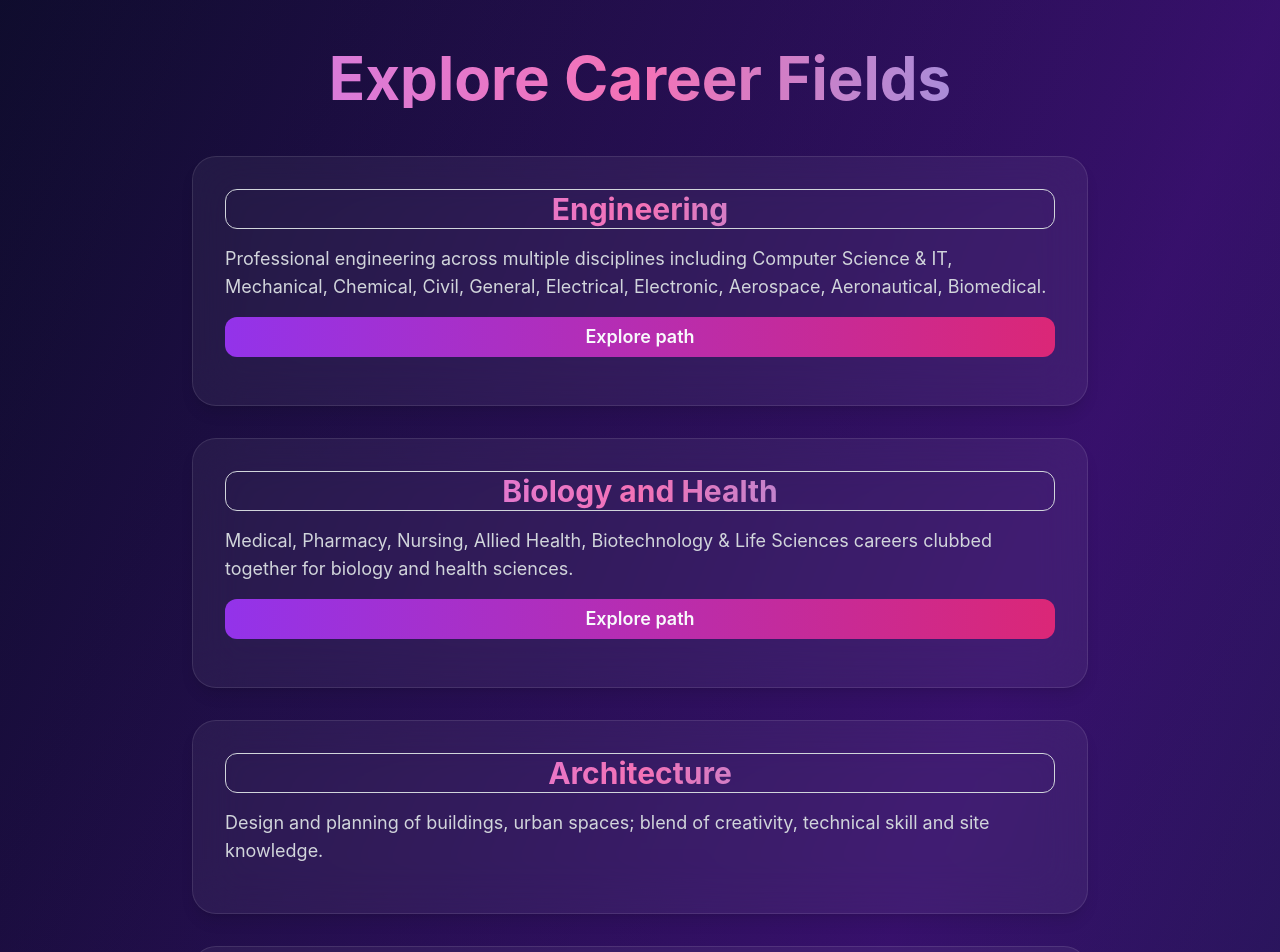
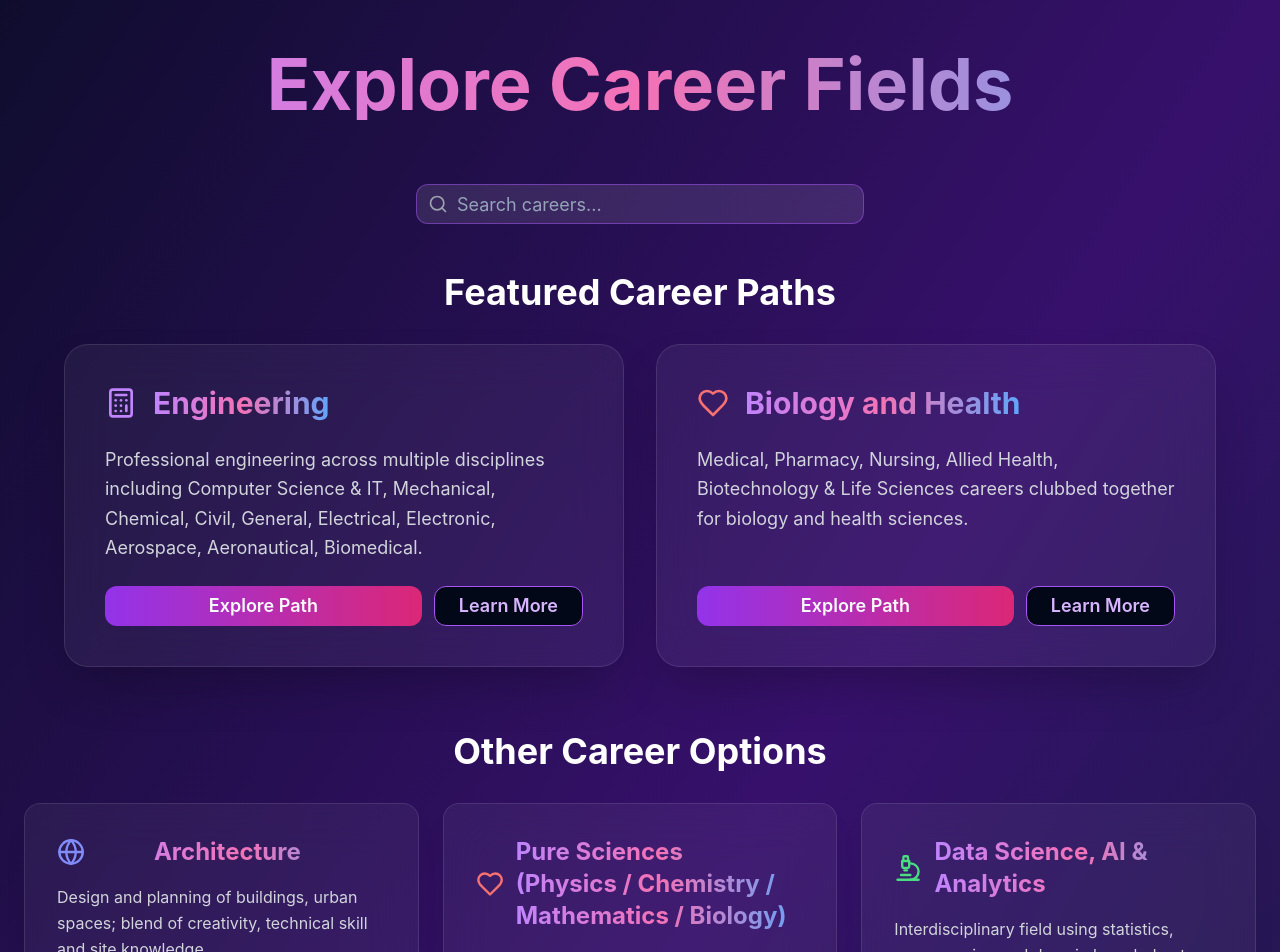
Before and after one commit to Pushkarcodes166/MINI_PRJ_FINAL_REPO, a React (Vite) app in the folder TE_prj/vite-project/: page /career-fields in a window 1280 px wide. Shown: the top 952 px of the page. Built offline with nearby package versions, Linux system fonts and the light colour scheme.

Commit message:
made changes to the Layout of Careers path page

```diff
--- a/TE_prj/vite-project/src/data/careerRoadmaps.js
+++ b/TE_prj/vite-project/src/data/careerRoadmaps.js
@@ -840,5 +840,86 @@ export const careerRoadmaps = {
       salary: "Entry-level: ₹4-7 LPA | Mid-level: ₹10-18 LPA | Senior: ₹20-35 LPA",
       trends: "CRISPR technology, synthetic biology, personalized medicine, and agricultural biotech are key trends."
     }
+  },
+  "Medical (MBBS/BDS/AYUSH)": {
+    description: "Medical professionals in various specialties, including doctors, dentists, and alternative medicine practitioners.",
+    education: [
+      "Complete 10th Standard",
+      "Choose Science Stream (PCB - Physics, Chemistry, Biology) in 11th and 12th",
+      "Complete 12th Standard with good percentage (minimum 50% in PCB required for medical courses)",
+      "MBBS (5.5 years including internship)",
+      "BDS (5 years)",
+      "AYUSH programs (5.5 years including internship)",
+      "MD/MS/DNB (3 years - Optional specialization)"
+    ],
+    skills: [
+      "General Medicine",
+      "Surgery",
+      "Pediatrics",
+      "Orthopedics"
+    ],
+    careers: [
+      {
+        title: "General Physician",
+        description: "Primary healthcare provider",
+        salary: "₹5-15 LPA"
+      },
+      {
+        title: "Surgeon",
+        description: "Surgical procedures and operations",
+        salary: "₹10-30 LPA"
+      },
+      {
+        title: "Pediatrician",
+        description: "Child healthcare specialist",
+        salary: "₹6-20 LPA"
+      },
+      {
+        title: "Orthopedic Surgeon",
+        description: "Bone and joint specialist",
+        salary: "₹12-35 LPA"
+      },
+      {
+        title: "Cardiologist",
+        description: "Heart and cardiovascular specialist",
+        salary: "₹15-40 LPA"
+      },
+      {
+        title: "Dentist",
+        description: "Oral health and dental care",
+        salary: "₹4-12 LPA"
+      }
+    ],
+    courses: [
+      {
+        name: "Anatomy and Physiology",
+        description: "Human body structure and function",
+        duration: "6 months",
+        platform: "Online Platforms"
+      },
+      {
+        name: "Clinical Medicine",
+        description: "Diagnosis and treatment techniques",
+        duration: "6 months",
+        platform: "Coursera, edX"
+      },
+      {
+        name: "Surgical Skills",
+        description: "Basic surgical procedures",
+        duration: "4 months",
+        platform: "Udemy, Simplilearn"
+      },
+      {
+        name: "Medical Ethics",
+        description: "Ethical practices in medicine",
+        duration: "3 months",
+        platform: "Online Platforms"
+      }
+    ],
+    insights: {
+      growth: "Medical field shows 18% growth with increasing healthcare needs and technological advancements.",
+      salary: "Entry-level: ₹4-8 LPA | Mid-level: ₹10-20 LPA | Senior: ₹25-50 LPA",
+      trends: "Telemedicine, AI in diagnostics, personalized medicine, and preventive healthcare are key trends."
+    }
   }
 };
--- a/TE_prj/vite-project/src/pages/CareerFieldsPage.jsx
+++ b/TE_prj/vite-project/src/pages/CareerFieldsPage.jsx
@@ -2,7 +2,9 @@ import React, { useState } from 'react';
 import { motion } from 'framer-motion';
 import { Helmet } from 'react-helmet';
 import { Button } from '@/components/ui/button';
+import { Input } from '@/components/ui/input';
 import scienceCareers from '../data/science_careers.js';
+import { Search, ChevronDown, ChevronRight, BookOpen, Users, Heart, Microscope, Calculator, Globe, Briefcase } from 'lucide-react';
 // Main headings for clubbing
 const mainFields = [
   {
@@ -40,6 +42,22 @@ const remainingCareers = scienceCareers.filter(c => !clubbedIds.includes(c.id));
 const CareerFieldsPage = () => {
   const [openField, setOpenField] = useState(null);
   const [showPath, setShowPath] = useState({});
+  const [searchTerm, setSearchTerm] = useState('');
+
+  const getIcon = (title) => {
+    if (title.toLowerCase().includes('engineering')) return <Calculator className="w-8 h-8 text-purple-400" />;
+    if (title.toLowerCase().includes('biology') || title.toLowerCase().includes('health')) return <Heart className="w-8 h-8 text-red-400" />;
+    if (title.toLowerCase().includes('science')) return <Microscope className="w-8 h-8 text-green-400" />;
+    if (title.toLowerCase().includes('education')) return <BookOpen className="w-8 h-8 text-blue-400" />;
+    if (title.toLowerCase().includes('social')) return <Users className="w-8 h-8 text-yellow-400" />;
+    if (title.toLowerCase().includes('business') || title.toLowerCase().includes('management')) return <Briefcase className="w-8 h-8 text-orange-400" />;
+    return <Globe className="w-8 h-8 text-indigo-400" />;
+  };
+
+  const filteredRemainingCareers = remainingCareers.filter(career =>
+    career.title.toLowerCase().includes(searchTerm.toLowerCase()) ||
+    career.description.toLowerCase().includes(searchTerm.toLowerCase())
+  );
 
   return (
     <>
@@ -49,86 +67,157 @@ const CareerFieldsPage = () => {
       <div className="min-h-screen relative overflow-hidden">
         <div className="absolute inset-0 bg-gradient-to-br from-purple-900/20 via-blue-900/20 to-pink-900/20 animate-gradient" />
         <div className="relative z-10 container mx-auto px-6 py-12">
-          <h1 className="text-5xl md:text-6xl font-bold mb-12 gradient-text text-center">Explore Career Fields</h1>
-          <div className="flex flex-col gap-8 w-full max-w-4xl mx-auto">
-            {/* Engineering main heading */}
-            {mainFields.map(field => (
+          <motion.h1
+            initial={{ opacity: 0, y: -20 }}
+            animate={{ opacity: 1, y: 0 }}
+            className="text-5xl md:text-7xl font-bold mb-16 gradient-text text-center"
+          >
+            Explore Career Fields
+          </motion.h1>
+
+          {/* Search Bar */}
+          <motion.div
+            initial={{ opacity: 0, y: 20 }}
+            animate={{ opacity: 1, y: 0 }}
+            transition={{ delay: 0.2 }}
+            className="mb-12 max-w-md mx-auto"
+          >
+            <div className="relative">
+              <Search className="absolute left-3 top-1/2 transform -translate-y-1/2 text-gray-400 w-5 h-5" />
+              <Input
+                type="text"
+                placeholder="Search careers..."
+                value={searchTerm}
+                onChange={(e) => setSearchTerm(e.target.value)}
+                className="pl-10 py-3 text-lg bg-white/10 border-purple-500/50 text-white placeholder-gray-400 rounded-xl focus:ring-2 focus:ring-purple-500"
+              />
+            </div>
+          </motion.div>
+
+          <div className="space-y-16">
+            {/* Featured Career Paths */}
+            <motion.section
+              initial={{ opacity: 0 }}
+              animate={{ opacity: 1 }}
+              transition={{ delay: 0.4 }}
+            >
+              <h2 className="text-3xl md:text-4xl font-bold mb-8 text-center text-white">Featured Career Paths</h2>
+              <div className="grid grid-cols-1 md:grid-cols-2 gap-8 w-full max-w-6xl mx-auto">
+                {mainFields.map((field, index) => (
                   <motion.div
                     key={field.id}
                     initial={{ opacity: 0, y: 20 }}
                     whileInView={{ opacity: 1, y: 0 }}
                     viewport={{ once: true }}
-                className="glass-effect p-8 rounded-3xl card-hover shadow-lg border border-purple-700/30 w-full flex flex-col min-w-0"
-                style={{ wordBreak: 'break-word', overflowWrap: 'break-word', minWidth: 0, boxSizing: 'border-box' }}
+                    transition={{ delay: index * 0.1 }}
+                    className="glass-effect p-10 rounded-3xl card-hover shadow-2xl border border-purple-700/30 w-full flex flex-col min-w-0 hover:shadow-purple-500/20"
                   >
-                <div className="flex min-w-0">
+                    <div className="flex items-center mb-6">
+                      {getIcon(field.title)}
+                      <h3 className="text-2xl md:text-3xl font-bold ml-4 gradient-text">{field.title}</h3>
+                    </div>
+                    <p className="text-gray-300 mb-6 text-lg leading-relaxed">{field.description}</p>
+                    <div className="flex gap-3 mt-auto">
+                      <Button
+                        variant="default"
+                        className="flex-1 px-6 py-3 text-lg font-semibold bg-gradient-to-r from-purple-600 to-pink-600 hover:from-purple-700 hover:to-pink-700 rounded-xl transition-all duration-300 hover:scale-105"
+                        onClick={() => window.open(field.route, '_blank')}
+                      >
+                        Explore Path
+                      </Button>
                       <Button
                         variant="outline"
-                    className="w-full text-left text-3xl font-bold mb-4 gradient-text py-4 px-2 rounded-xl whitespace-normal break-words min-w-0"
-                    style={{ whiteSpace: 'normal', wordBreak: 'break-word', minWidth: 0, boxSizing: 'border-box' }}
+                        className="px-6 py-3 text-lg font-semibold border-purple-500 text-purple-300 hover:bg-purple-500/10 rounded-xl transition-all duration-300"
                       >
-                    <span className="block min-w-0 break-words whitespace-normal">{field.title}</span>
+                        Learn More
                       </Button>
                     </div>
-                <p className="text-gray-300 mb-4 text-lg whitespace-normal break-words min-w-0" style={{ whiteSpace: 'normal', wordBreak: 'break-word', minWidth: 0 }}>{field.description}</p>
-                <Button
-                  variant="default"
-                  className="mb-4 px-6 py-3 text-lg font-semibold bg-gradient-to-r from-purple-600 to-pink-600 hover:from-purple-700 hover:to-pink-700 rounded-xl"
-                  onClick={() => window.open(field.route, '_blank')}
-                >
-                  Explore path
-                </Button>
                   </motion.div>
                 ))}
+              </div>
+            </motion.section>
 
-            {/* Remaining careers as before */}
-            {remainingCareers.map(field => (
+            {/* Other Career Options */}
+            <motion.section
+              initial={{ opacity: 0 }}
+              animate={{ opacity: 1 }}
+              transition={{ delay: 0.6 }}
+            >
+              <h2 className="text-3xl md:text-4xl font-bold mb-8 text-center text-white">Other Career Options</h2>
+              <div className="grid grid-cols-1 md:grid-cols-2 lg:grid-cols-3 gap-6 w-full max-w-7xl mx-auto">
+                {filteredRemainingCareers.map((field, index) => (
                   <motion.div
                     key={field.id}
                     initial={{ opacity: 0, y: 20 }}
                     whileInView={{ opacity: 1, y: 0 }}
                     viewport={{ once: true }}
-                className="glass-effect p-8 rounded-3xl card-hover shadow-lg border border-purple-700/30 w-full flex flex-col min-w-0"
-                style={{ wordBreak: 'break-word', overflowWrap: 'break-word', minWidth: 0, boxSizing: 'border-box' }}
+                    transition={{ delay: index * 0.05 }}
+                    className="glass-effect p-8 rounded-2xl card-hover shadow-xl border border-purple-700/30 w-full flex flex-col min-w-0 hover:shadow-purple-500/20"
                   >
-                <div className="flex min-w-0">
+                    <div className="flex items-center mb-4">
+                      {getIcon(field.title)}
                       <Button
-                    variant="outline"
-                    className="w-full text-left text-3xl font-bold mb-4 gradient-text py-4 px-2 rounded-xl whitespace-normal break-words min-w-0"
+                        variant="ghost"
+                        className="w-full text-left text-xl md:text-2xl font-bold ml-3 gradient-text p-0 h-auto hover:bg-transparent"
                         onClick={() => setOpenField(openField === field.id ? null : field.id)}
-                    style={{ whiteSpace: 'normal', wordBreak: 'break-word', minWidth: 0, boxSizing: 'border-box' }}
                       >
-                    <span className="block min-w-0 break-words whitespace-normal">{field.title}</span>
+                        <span className="flex items-center">
+                          {field.title}
+                          {openField === field.id ? (
+                            <ChevronDown className="ml-2 w-5 h-5" />
+                          ) : (
+                            <ChevronRight className="ml-2 w-5 h-5" />
+                          )}
+                        </span>
                       </Button>
                     </div>
-                <p className="text-gray-300 mb-4 text-lg whitespace-normal break-words min-w-0" style={{ whiteSpace: 'normal', wordBreak: 'break-word', minWidth: 0 }}>{field.description}</p>
+                    <p className="text-gray-300 mb-4 text-base leading-relaxed flex-1">{field.description}</p>
                     {openField === field.id && (
                       <motion.div
                         initial={{ opacity: 0, height: 0 }}
                         animate={{ opacity: 1, height: 'auto' }}
-                    className="mt-4"
+                        className="mt-4 space-y-4"
                       >
+                        <div className="flex gap-2">
                           <Button
                             variant="default"
-                      className="mb-4 px-6 py-3 text-xl font-semibold bg-gradient-to-r from-purple-600 to-pink-600 hover:from-purple-700 hover:to-pink-700 rounded-xl"
+                            size="sm"
+                            className="flex-1 px-4 py-2 text-sm font-semibold bg-gradient-to-r from-purple-600 to-pink-600 hover:from-purple-700 hover:to-pink-700 rounded-lg"
                             onClick={() => setShowPath(prev => ({ ...prev, [field.id]: !prev[field.id] }))}
                           >
-                      {showPath[field.id] ? 'Hide detailed path' : 'Explore detailed path'}
+                            {showPath[field.id] ? 'Hide Path' : 'View Roadmap'}
                           </Button>
+                          <Button
+                            variant="outline"
+                            size="sm"
+                            className="px-4 py-2 text-sm font-semibold border-purple-500 text-purple-300 hover:bg-purple-500/10 rounded-lg"
+                          >
+                            Learn More
+                          </Button>
+                        </div>
                         {showPath[field.id] && (
-                      <div>
-                        <h4 className="font-semibold mb-2 text-purple-400 text-xl">Pathway Steps:</h4>
-                        <ul className="list-decimal ml-6 text-gray-300 text-lg whitespace-normal break-words min-w-0" style={{ whiteSpace: 'normal', wordBreak: 'break-word', minWidth: 0 }}>
+                          <motion.div
+                            initial={{ opacity: 0 }}
+                            animate={{ opacity: 1 }}
+                            className="bg-white/5 p-4 rounded-lg"
+                          >
+                            <h4 className="font-semibold mb-3 text-purple-400 text-lg">Pathway Steps:</h4>
+                            <ul className="space-y-2">
                               {field.roadmap_steps.split('|').map((step, idx) => (
-                            <li key={idx} className="mb-2 whitespace-normal break-words min-w-0" style={{ whiteSpace: 'normal', wordBreak: 'break-word', minWidth: 0 }}>{step.trim()}</li>
+                                <li key={idx} className="flex items-start text-gray-300 text-sm">
+                                  <span className="text-purple-400 mr-2 font-bold">{idx + 1}.</span>
+                                  <span>{step.trim()}</span>
+                                </li>
                               ))}
                             </ul>
-                      </div>
+                          </motion.div>
                         )}
                       </motion.div>
                     )}
                   </motion.div>
                 ))}
+              </div>
+            </motion.section>
           </div>
         </div>
       </div>
```
Also changed, not shown: 1 other file (tests, documents, lock files or other folders). Lines whose indentation alone changed are shown as unchanged.
